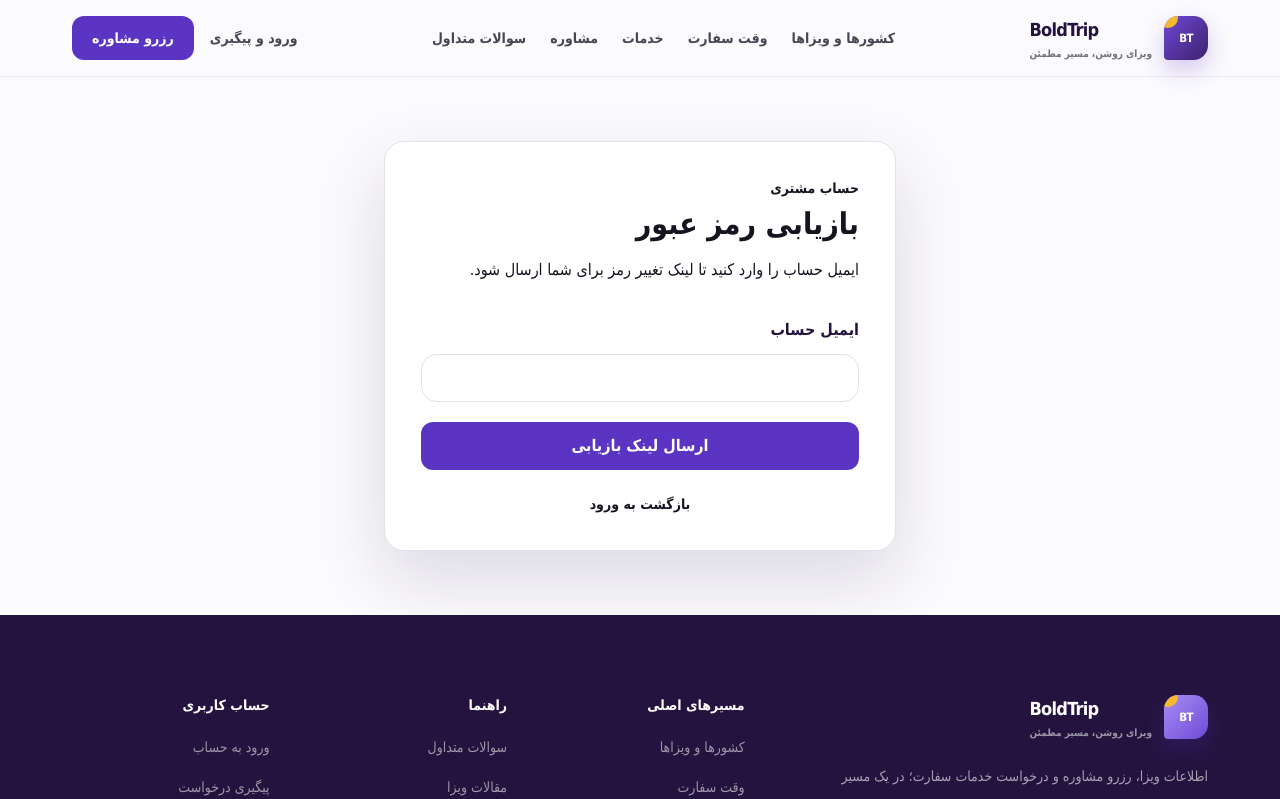
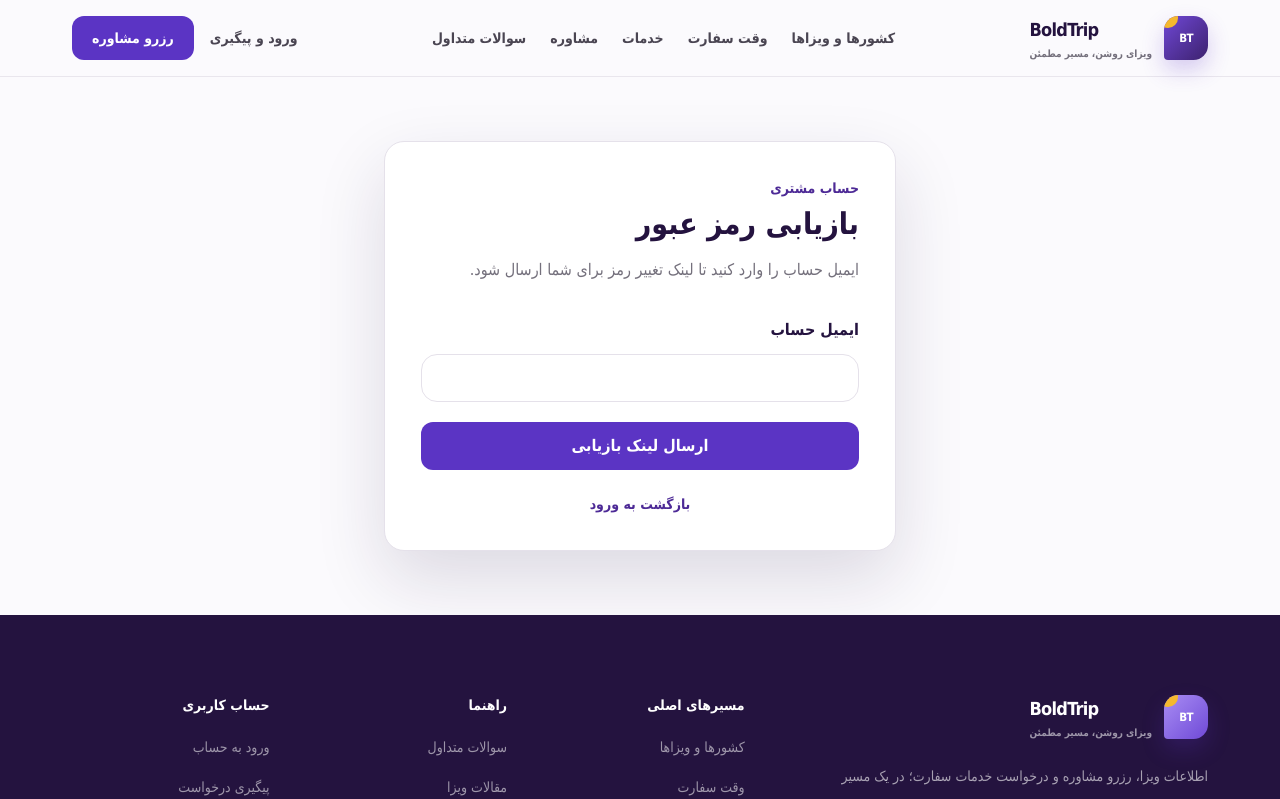
Before and after one commit to Alibadvi/boldtrip-platform, a Next.js app: page /forgot-password in a window 1280 px wide. Shown: the top 799 px of the page. Built offline with nearby package versions, Linux system fonts and the light colour scheme.

Commit message:
style: align workflow pages with design tokens

```diff
--- a/src/app/(frontend)/(auth)/forgot-password/page.tsx
+++ b/src/app/(frontend)/(auth)/forgot-password/page.tsx
@@ -12,13 +12,13 @@ export default function ForgotPasswordPage() {
   return (
     <Container className="py-16">
       <Card className="mx-auto max-w-lg border-border bg-white p-7 shadow-raised sm:p-9">
-        <p className="text-sm font-extrabold text-primary">
+        <p className="text-sm font-extrabold text-brand-700">
           حساب مشتری
         </p>
-        <h1 className="mt-2 text-3xl font-black text-ink">
+        <h1 className="mt-2 text-3xl font-black text-brand-950">
           بازیابی رمز عبور
         </h1>
-        <p className="mt-3 leading-8 text-muted">
+        <p className="mt-3 leading-8 text-ink-500">
           ایمیل حساب را وارد کنید تا لینک تغییر رمز
           برای شما ارسال شود.
         </p>
@@ -26,7 +26,7 @@ export default function ForgotPasswordPage() {
           <ForgotPasswordForm />
         </div>
         <Link
-          className="mt-6 block text-center text-sm font-bold text-primary"
+          className="mt-6 block text-center text-sm font-bold text-brand-700"
           href="/sign-in"
         >
           بازگشت به ورود
```
